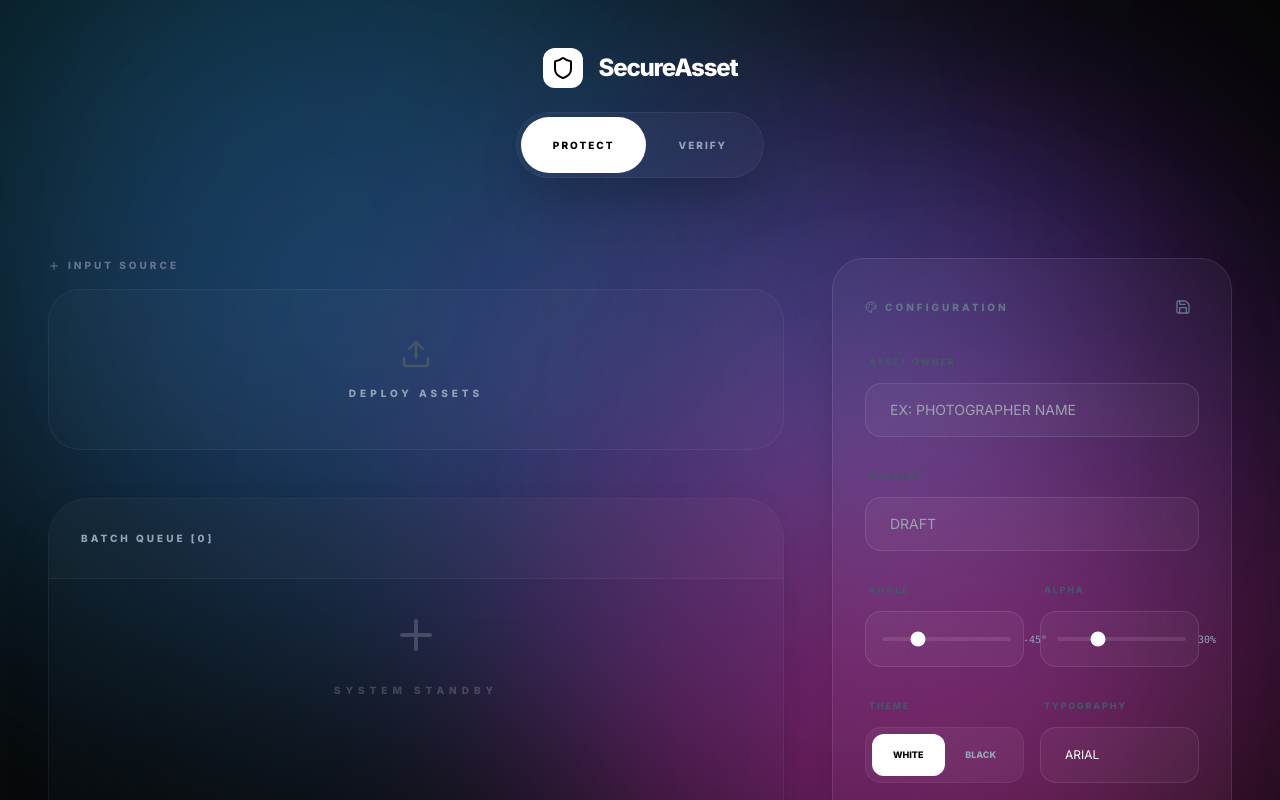
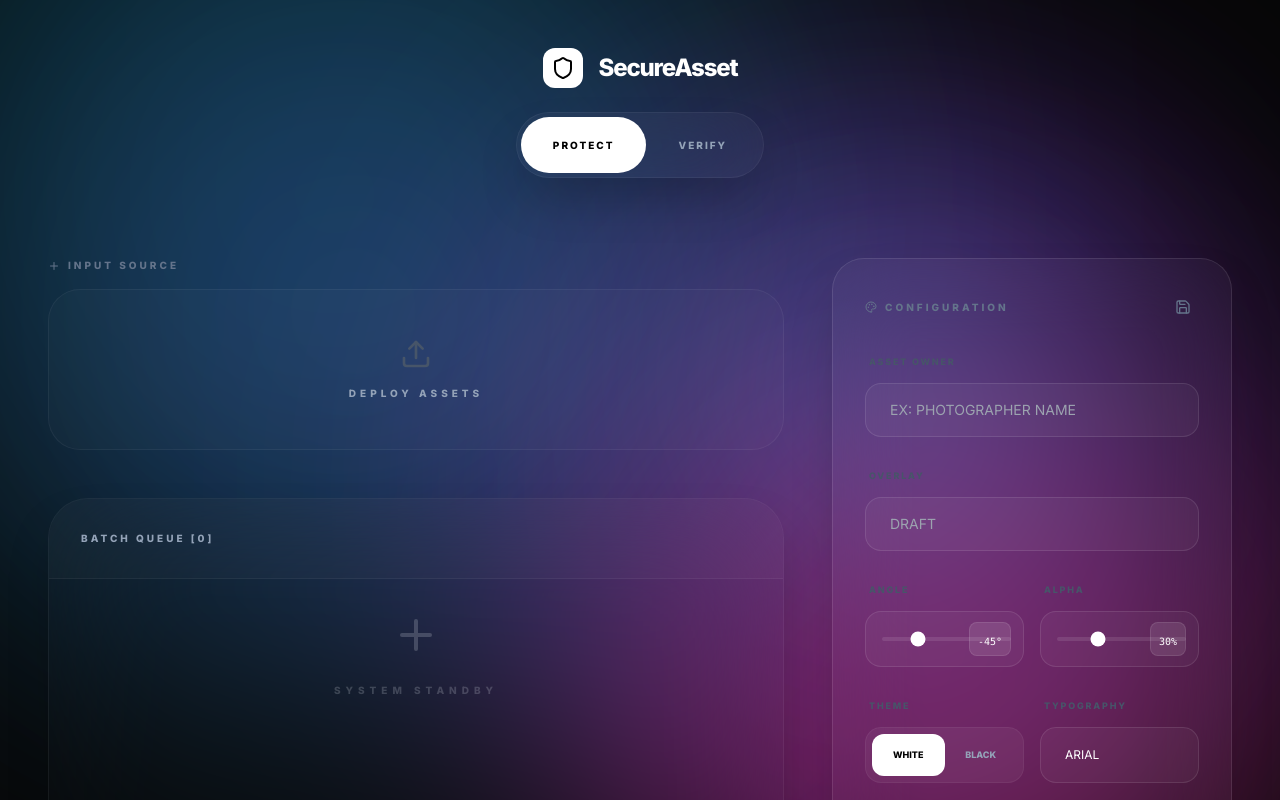
Before and after one commit to HngWu/watermark-tool, a React (Vite) app: page / in a window 1280 px wide. Shown: the top 800 px of the page. Built offline with nearby package versions, Linux system fonts and the light colour scheme.

Commit message:
style: strictly integrate range values inside input containers using absolute positioning

```diff
--- a/src/App.tsx
+++ b/src/App.tsx
@@ -524,16 +524,34 @@ const App: React.FC = () => {
                         <div className="grid grid-cols-2 gap-4">
                           <div className="space-y-3">
                             <label className="text-[9px] font-black text-slate-600 uppercase tracking-[0.2em] ml-1">Angle</label>
-                            <div className="flex items-center gap-3 liquid-input py-2 px-4 min-h-[56px]">
-                              <input type="range" min="-90" max="90" value={tiltedAngle} onChange={(e) => setTiltedAngle(Number(e.target.value))} className="flex-1 accent-white h-1 bg-white/10 rounded-full appearance-none" />
-                              <span className="text-[10px] font-mono text-slate-400 w-8">{tiltedAngle}°</span>
+                            <div className="relative liquid-input flex items-center px-4 py-2 min-h-[56px]">
+                              <input
+                                type="range"
+                                min="-90"
+                                max="90"
+                                value={tiltedAngle}
+                                onChange={(e) => setTiltedAngle(Number(e.target.value))}
+                                className="flex-1 accent-white h-1 bg-white/10 rounded-full appearance-none mr-10"
+                              />
+                              <div className="absolute right-3 top-1/2 -translate-y-1/2 bg-white/10 px-2 py-1 rounded-lg border border-white/10 pointer-events-none">
+                                <span className="text-[10px] font-mono text-white">{tiltedAngle}°</span>
+                              </div>
                             </div>
                           </div>
                           <div className="space-y-3">
                             <label className="text-[9px] font-black text-slate-600 uppercase tracking-[0.2em] ml-1">Alpha</label>
-                            <div className="flex items-center gap-3 liquid-input py-2 px-4 min-h-[56px]">
-                              <input type="range" min="5" max="90" value={opacity} onChange={(e) => setOpacity(Number(e.target.value))} className="flex-1 accent-white h-1 bg-white/10 rounded-full appearance-none" />
-                              <span className="text-[10px] font-mono text-slate-400">{opacity}%</span>
+                            <div className="relative liquid-input flex items-center px-4 py-2 min-h-[56px]">
+                              <input
+                                type="range"
+                                min="5"
+                                max="90"
+                                value={opacity}
+                                onChange={(e) => setOpacity(Number(e.target.value))}
+                                className="flex-1 accent-white h-1 bg-white/10 rounded-full appearance-none mr-10"
+                              />
+                              <div className="absolute right-3 top-1/2 -translate-y-1/2 bg-white/10 px-2 py-1 rounded-lg border border-white/10 pointer-events-none">
+                                <span className="text-[10px] font-mono text-white">{opacity}%</span>
+                              </div>
                             </div>
                           </div>
                         </div>
```
